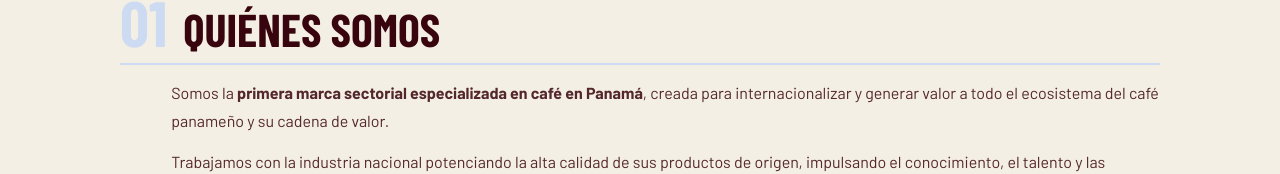
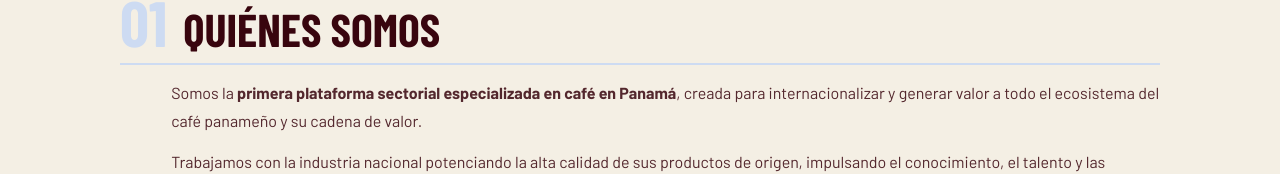
Before and after one commit to Coffe-Geeks/coffee-geeks-panama, a Next.js app: page /sobre-nosotros in a window 1280 px wide. Shown: the part 388-562 px from the top of the page. Built offline with nearby package versions, Linux system fonts and the light colour scheme; no server answers; the database is empty; a web font is replaced by a local one.

Commit message:
Sobre nosotros: primera plataforma sectorial (antes 'marca')

```diff
--- a/app/sobre-nosotros/page.tsx
+++ b/app/sobre-nosotros/page.tsx
@@ -182,7 +182,7 @@ export default function SobreNosotrosPage() {
             </div>
             <div className="pt-body">
               <p className="pt-p">
-                Somos la <strong>primera marca sectorial especializada en café en Panamá</strong>,
+                Somos la <strong>primera plataforma sectorial especializada en café en Panamá</strong>,
                 creada para internacionalizar y generar valor a todo el ecosistema del café
                 panameño y su cadena de valor.
               </p>
```
